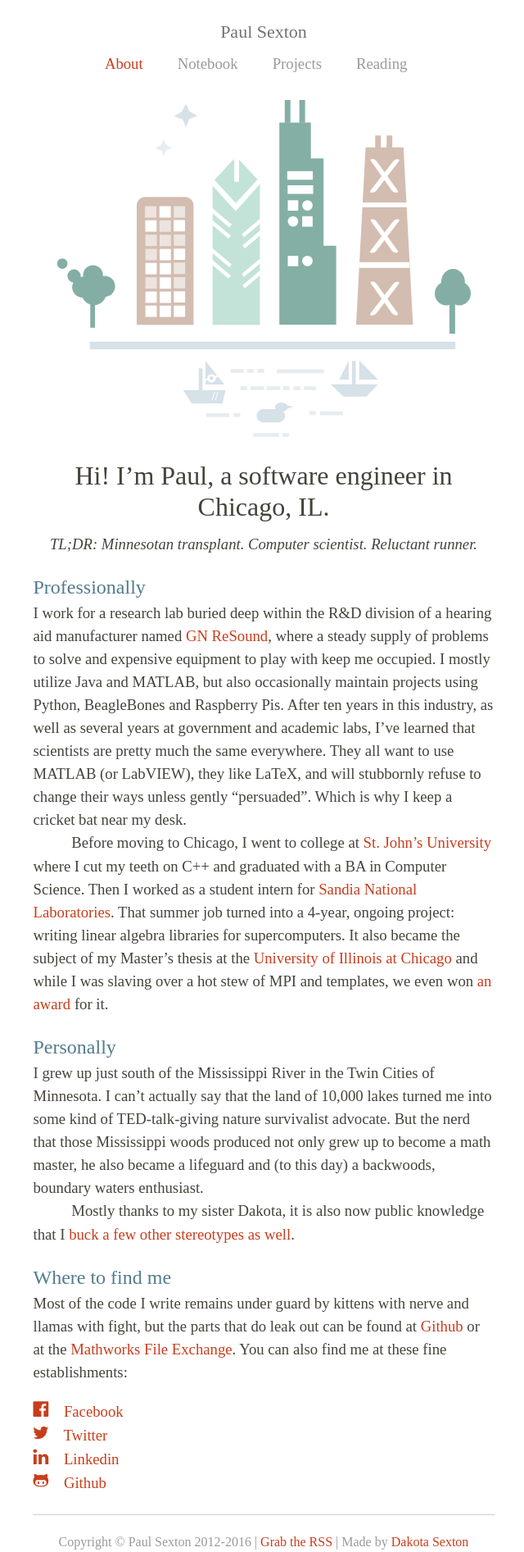
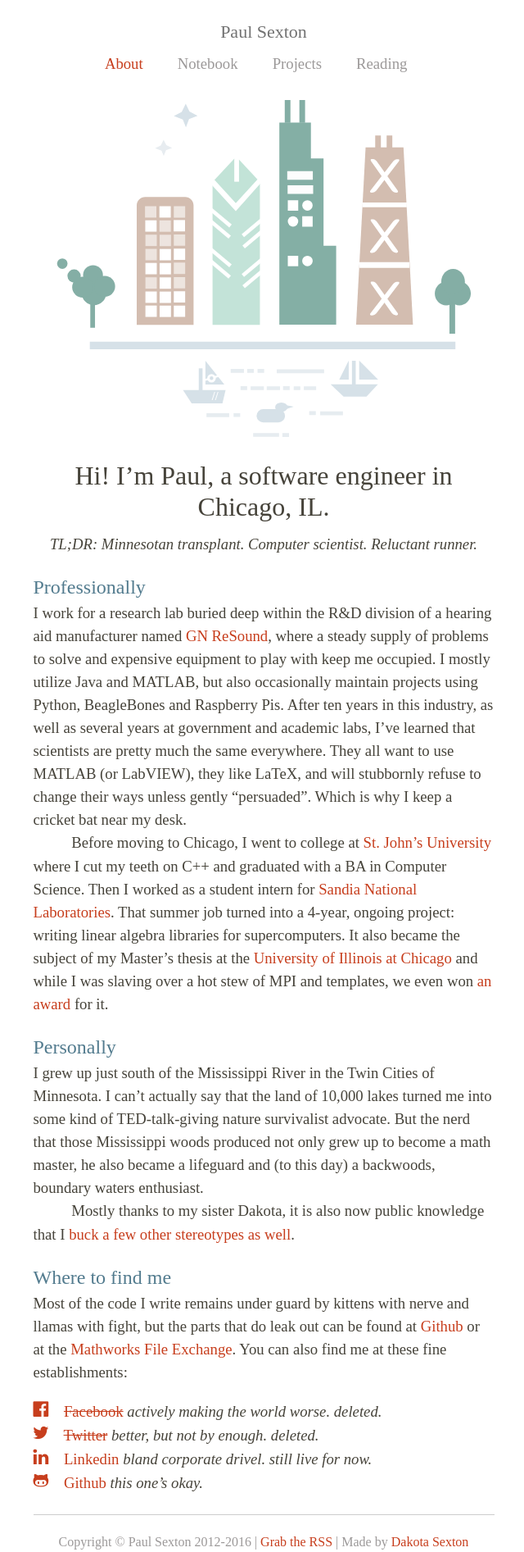
Before and after one commit to psexton/psexton.github.io, a Jekyll site: the page built from index.markdown, in a window 1280 px wide. Shown: the whole page at 82% size, without its empty margins (318-958 px from the left). Built offline with Jekyll 4.4.1, drawn with Linux system fonts in a browser that asks for light colours; some web fonts are replaced.

Commit message:
Update find me elsewhere links

```diff
--- a/index.markdown
+++ b/index.markdown
@@ -12,6 +12,7 @@ TL;DR: Minnesotan transplant. Computer scientist. Reluctant runner.
 {: .intro-caption}
 
 ## Professionally
+
 I work for a research lab buried deep within the R&amp;D division of a hearing aid manufacturer named [GN ReSound](http://gnresound-group.com/), where a steady supply of problems to solve and expensive equipment to play with keep me occupied. I mostly utilize Java and MATLAB, but also occasionally maintain projects using Python, BeagleBones and Raspberry Pis. After ten years in this industry, as well as several years at government and academic labs, I've learned that scientists are pretty much the same everywhere. They all want to use MATLAB (or LabVIEW), they like LaTeX, and will stubbornly refuse to change their ways unless gently "persuaded". Which is why I keep a cricket bat near my desk.
 
 Before moving to Chicago, I went to college at [St. John's University](http://csbsju.edu/) where I cut my teeth on C++ and graduated with a BA in Computer Science. Then I worked as a student intern for [Sandia National Laboratories](http://www.sandia.gov/"). That summer job turned into a 4-year, ongoing project: writing linear algebra libraries for supercomputers. It also became the subject of my Master's thesis at the [University of Illinois at Chicago](http://www.uic.edu/uic/) and while I was slaving over a hot stew of MPI and templates, we even won [an award](http://www.rdmag.com/award-winners/2004/08/pearl-real-gem) for it.
@@ -25,8 +26,8 @@ Mostly thanks to my sister Dakota, it is also now public knowledge that I [buck
 Most of the code I write remains under guard by kittens with nerve and llamas with fight, but the parts that do leak out can be found at [Github](https://github.com/psexton){:rel='me'} or at the [Mathworks File Exchange](http://www.mathworks.com/matabcentral/fileexchange/authors/106467){:rel='me'}. You can also find me at these fine establishments:
 
 {:refdef: ul .elsewhere}
-- [facebook](http://facebook.com/psexton){: .ss-icon rel='me'} &nbsp;&nbsp; [Facebook](http://facebook.com/psexton){:rel='me'}
-- [twitter](https://twitter.com/paulsexton){: .ss-icon rel='me'} &nbsp;&nbsp; [Twitter](https://twitter.com/paulsexton){:rel='me'}
-- [linkedin](https://linkedin.com/in/pmsexton){: .ss-icon rel='me'} &nbsp;&nbsp; [Linkedin](https://linkedin.com/in/pmsexton){:rel='me'}
-- [githuboctocat](https://github.com/psexton){: .ss-icon rel='me'} &nbsp;&nbsp; [Github](https://github.com/psexton){:rel='me'}
+- [facebook](http://facebook.com/psexton){: .ss-icon rel='me'} &nbsp;&nbsp; [~~Facebook~~](http://facebook.com/psexton){:rel='me'} _actively making the world worse. deleted._
+- [twitter](https://twitter.com/paulsexton){: .ss-icon rel='me'} &nbsp;&nbsp; [~~Twitter~~](https://twitter.com/paulsexton){:rel='me'} _better, but not by enough. deleted._
+- [linkedin](https://linkedin.com/in/pmsexton){: .ss-icon rel='me'} &nbsp;&nbsp; [Linkedin](https://linkedin.com/in/pmsexton){:rel='me'} _bland corporate drivel. still live for now._
+- [githuboctocat](https://github.com/psexton){: .ss-icon rel='me'} &nbsp;&nbsp; [Github](https://github.com/psexton){:rel='me'} _this one's okay._
 {: refdef}
```
